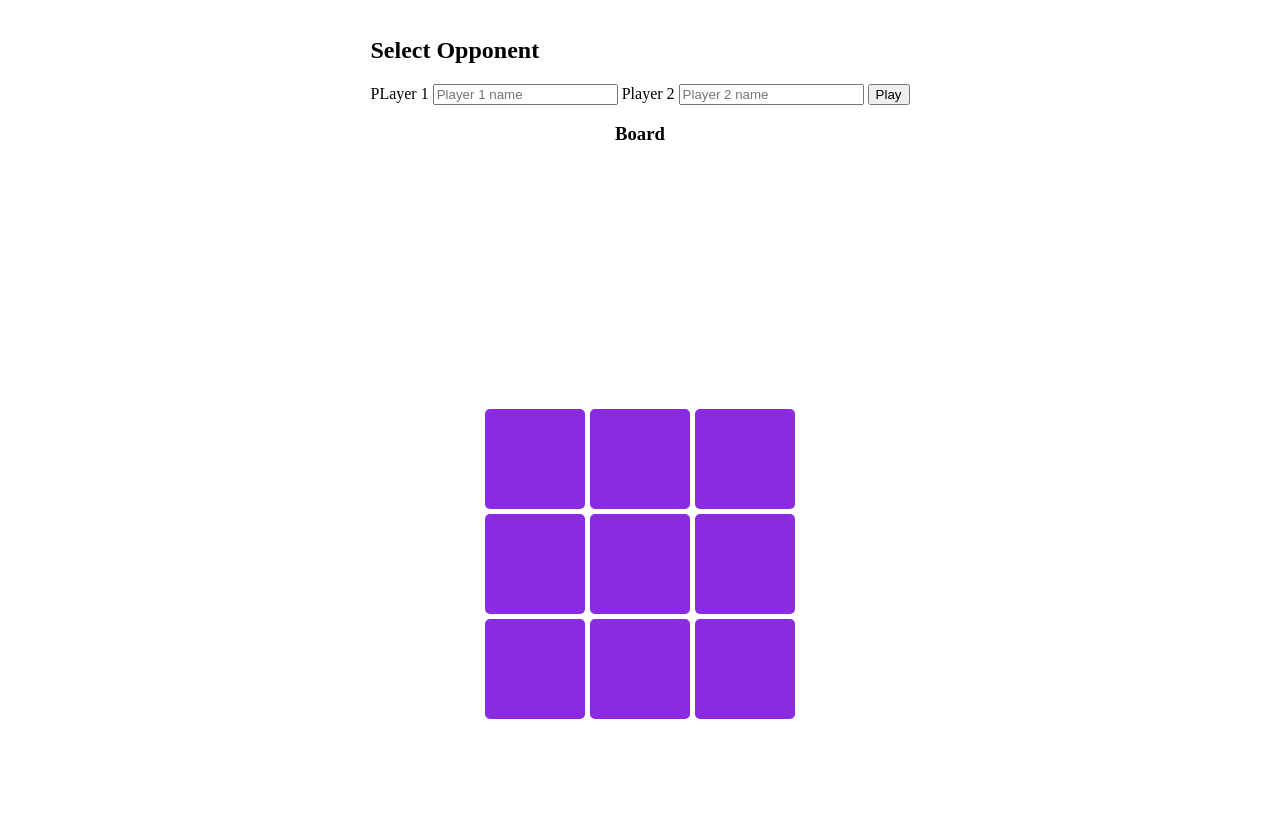
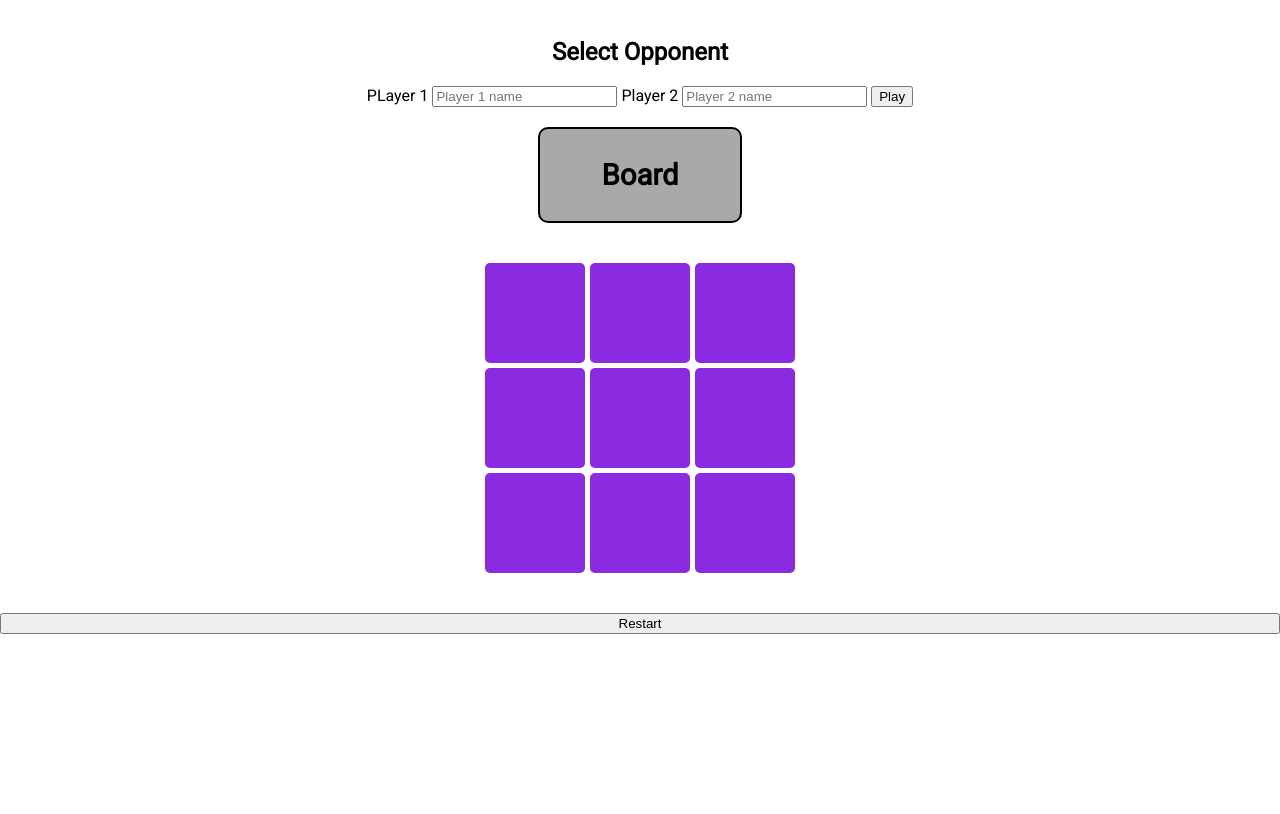
Before and after one commit to Beppe94/Tic-Tac-Toe, a plain HTML site: page index.html in a window 1280 px wide. Shown: the part 103-917 px from the top of the page. After the commit the page ends 800 px from the top, so only its background shows below. Drawn offline with Linux system fonts and the light colour scheme.

Commit message:
adding style

```diff
--- a/style.css
+++ b/style.css
@@ -1,5 +1,11 @@
+@import url('https://fonts.googleapis.com/css2?family=Roboto&display=swap');
+
 *::before, *::after {
     box-sizing: border-box;
+}
+
+html {
+    font-family: 'Roboto', sans-serif;
 }
 
 body {
@@ -13,16 +19,44 @@ body {
     align-items: center;
 }
 
+.main {
+    display: flex;
+    justify-content: center;
+    flex-direction: column;
+    gap: 40px;
+}
+
 .selection {
     display: flex;
     justify-content: center;
     align-items: center;
     flex-direction: column;
+    gap: 20px;
+}
+
+.myForm {
+    display: flex;
+    justify-content: center;
+    flex-direction: column;
+    align-items: center;
+}
+
+.hidden {
+    display: none;
+}
+
+.game-status {
+    border-radius: 10px;
+    margin: 0 auto 0 auto;
+    display: flex;
+    justify-content: center;
+    font-size: 25px;
+    border: 2px solid black;
+    background-color: darkgray;
+    width: 200px;
 }
 
 .board {
-    height: 100vh;
-    width: 100vw;
     display: grid;
     justify-content: center;
     align-content: center;
@@ -35,4 +69,8 @@ body {
     height: 100px;
     background-color: blueviolet;
     border-radius: 5px;
+    display: flex;
+    justify-content: center;
+    align-items: center;
+    font-size: 50px;
 }
```
